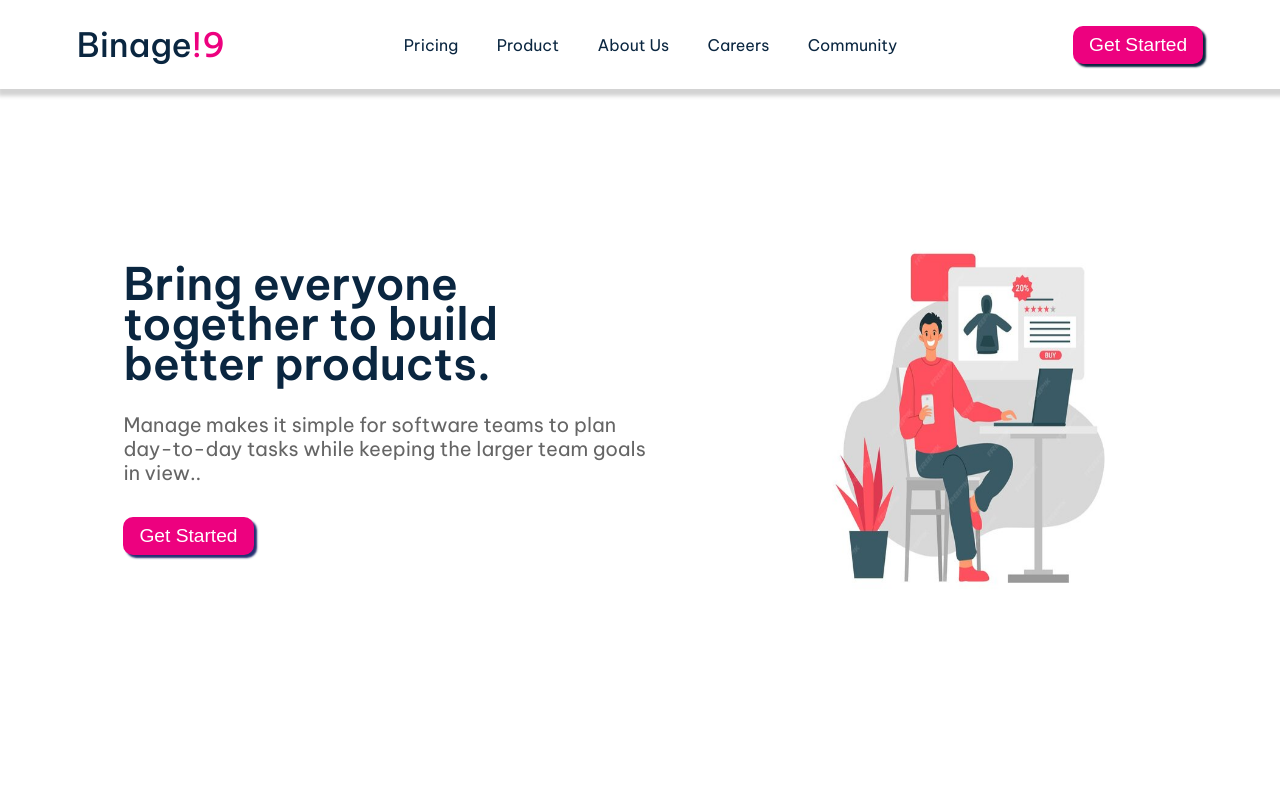
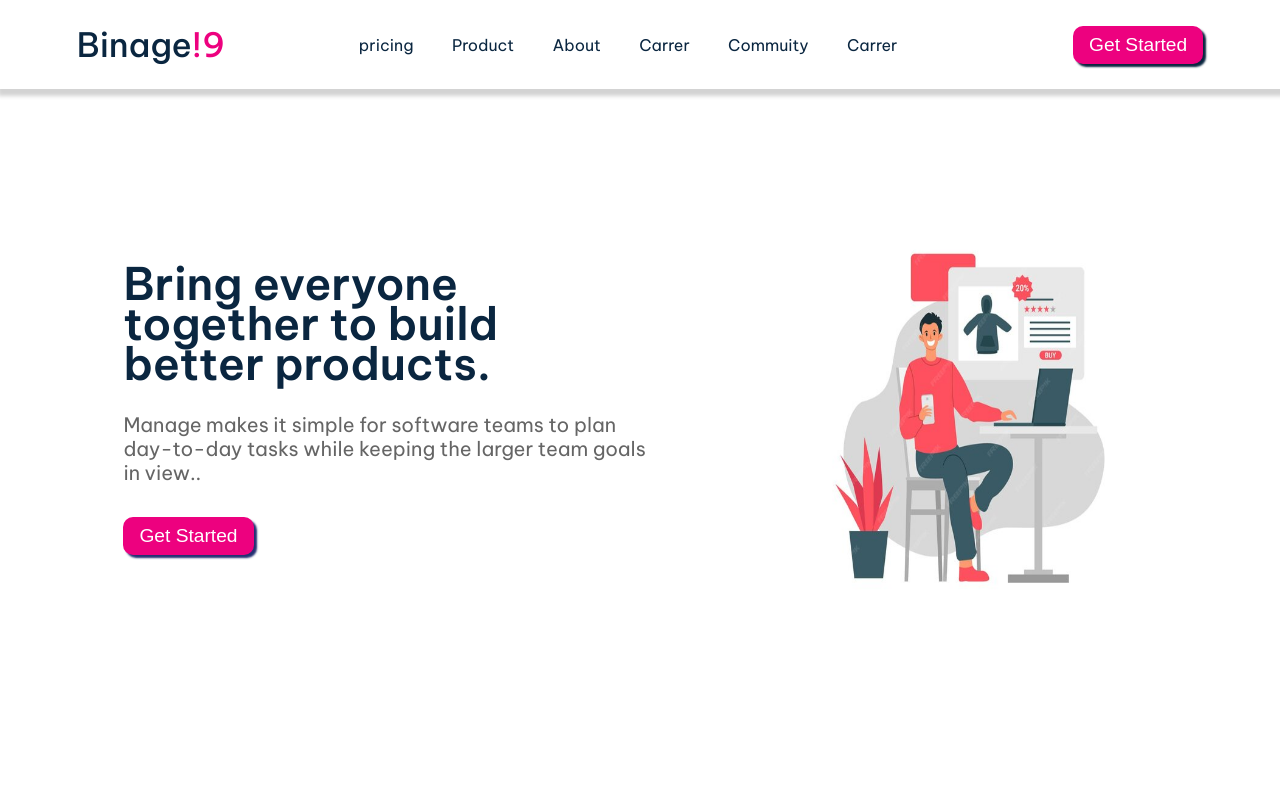
Before and after one commit to mulbahoplanojames/Binage-9, a React (Vite) app: page / in a window 1280 px wide. Shown: the top 800 px of the page. Built offline with nearby package versions, Linux system fonts and the light colour scheme.

Commit message:
Added some Improvement

```diff
--- a/src/App.jsx
+++ b/src/App.jsx
@@ -1,4 +1,3 @@
-import React from "react";
 import Navbar from "./Layouts/Navbar/Navbar";
 import Home from "./Pages/Home";
 import Price from "./Pages/Price.jsx";
--- a/src/Components/Team/Team.jsx
+++ b/src/Components/Team/Team.jsx
@@ -1,11 +1,6 @@
-import React from "react";
 import styled from "styled-components";
 import Styles from "/src/Components/Team_Card/Team_Card.module.css";
 import Team_Card from "../Team_Card/Team_Card";
-import Team1 from "/src/assets/Images/oplano.jpeg.jpg";
-import Team2 from "/src/assets/Images/stephen.jpg";
-import Team3 from "/src/assets/Images/wilma.jpg";
-import Team4 from "/src/assets/Images/Img5.jpg";
 import team_data from "../../Data/TeamData/TeamData";
 
 const Title = styled.h1`
--- a/src/Components/Testimonial/ClientCard/Client_Card.jsx
+++ b/src/Components/Testimonial/ClientCard/Client_Card.jsx
@@ -1,4 +1,3 @@
-import React from "react";
 import styled from "styled-components";
 
 const Card_Wripper = styled.div({
@@ -37,7 +36,9 @@ const Client_Card = (props) => {
   return (
     <>
       <Card_Wripper>
-        <Client_img>{client_img}</Client_img>
+        <Client_img>
+          <img src={client_img} style={{ width: "100%", height: "100%" }} />
+        </Client_img>
         <Client_name>{client_name}</Client_name>
         <Client_Testimonial>{client_testimonial}</Client_Testimonial>
       </Card_Wripper>
--- a/src/Components/Testimonial/Testimonial.jsx
+++ b/src/Components/Testimonial/Testimonial.jsx
@@ -1,7 +1,7 @@
-import React from "react";
 import styled from "styled-components";
+import ButtonMain from "/src/UI/Buttons/ButtonMian.jsx";
 import Client_Card from "./ClientCard/Client_Card";
-import ButtonMain from "/src/UI/Buttons/ButtonMian.jsx";
+import clientTestimonial from "../../Data/ClientData/ClientData";
 
 const Testimonaial = styled.div({
   padding: "2rem 0px",
@@ -22,11 +22,6 @@ const Testimonaial_Wripper = styled.div({
   flexWrap: "wrap",
 });
 
-const Image = styled.img({
-  width: "100%",
-  height: "100%",
-});
-
 const Button_wripper = styled.div`
   margin: 3% 0px 2% 46%;
 
@@ -39,31 +34,21 @@ const Testimonial = () => {
   return (
     <>
       <Testimonaial>
-        <Title>What they've said</Title>
+        <Title>What they&apos;ve said</Title>
 
         <Testimonaial_Wripper>
-          <Client_Card
-            client_name={"Anisha Li"}
-            client_img={<Image src="/src/assets/Images/avatar-ali.png" />}
-            client_testimonial={
-              "“BInage!9 has supercharged our team’s workflow. The ability to maintain visibility on larger milestones at all times keeps everyone motivated.”"
-            }
-          />
-          <Client_Card
-            client_name={"Ali Bravo"}
-            client_img={<Image src="/src/assets/Images/avatar-anisha.png" />}
-            client_testimonial={
-              "“We have been able to cancel so many other subscriptions since using Binage!9. There is no more cross-channel confusion and everyone is much more focused.”"
-            }
-          />
-          <Client_Card
-            client_name={"Richard Watts"}
-            client_img={<Image src="/src/assets/Images/avatar-richard.png" />}
-            client_testimonial={
-              "Biname!9 allows us to provide structure and process. It keeps us organized and focused. I can’t stop recommending them to everyone I talk to!”"
-            }
-          />
+          {clientTestimonial.map((testimonial) => {
+            return (
+              <Client_Card
+                key={testimonial.id}
+                client_name={testimonial.name}
+                client_img={testimonial.image}
+                client_testimonial={testimonial.description}
+              />
+            );
+          })}
         </Testimonaial_Wripper>
+
         <Button_wripper>
           <a href="/">
             <ButtonMain />
--- /dev/null
+++ b/src/Constant/Constant.js
@@ -0,0 +1,10 @@
+const Navlinks = [
+  { href: "/pricing", label: "pricing" },
+  { href: "/product", label: "Product" },
+  { href: "/about", label: "About" },
+  { href: "/carrer", label: "Carrer" },
+  { href: "/community", label: "Commuity" },
+  { href: "/carrer", label: "Carrer" },
+];
+
+export default Navlinks;
--- /dev/null
+++ b/src/Data/ClientData/ClientData.js
@@ -0,0 +1,36 @@
+import Client1 from "/src/assets/Images/avatar-ali.png";
+import Client2 from "/src/assets/Images/avatar-anisha.png";
+import Client3 from "/src/assets/Images/avatar-richard.png";
+
+const clientTestimonial = [
+  {
+    id: 1,
+    name: "Anisha Li",
+    image: Client1,
+    description:
+      "“BInage!9 has supercharged our team’s workflow. The ability to maintain visibility on larger milestones at all times keeps everyone motivated.”",
+  },
+  {
+    id: 2,
+    name: "Ali Bravo",
+    image: Client2,
+    description:
+      "“We have been able to cancel so many other subscriptions since using Binage!9. There is no more cross-channel confusion and everyone is much more focused.”",
+  },
+  {
+    id: 3,
+    name: "Richard Watts",
+    image: Client3,
+    description:
+      "Biname!9 allows us to provide structure and process. It keeps us organized and focused. I can’t stop recommending them to everyone I talk to!”",
+  },
+  //   {
+  //     id:4,
+  //     name: "Anisha Li",
+  //     image:""
+  //     description:
+  //       "“BInage!9 has supercharged our team’s workflow. The ability to maintain visibility on larger milestones at all times keeps everyone motivated.”",
+  //   },
+];
+
+export default clientTestimonial;
--- a/src/Layouts/Navbar/Navbar.jsx
+++ b/src/Layouts/Navbar/Navbar.jsx
@@ -1,9 +1,10 @@
-import React, { useState } from "react";
+import { useState } from "react";
 import styled from "styled-components";
 import Styles from "/src/Layouts/Navbar/Navbar.module.css";
 import Nav_Button from "../../UI/Nav_Button/Nav_Button";
 import { Link } from "react-router-dom";
 import { MdOutlineMenu, MdOutlineCancel } from "react-icons/md";
+import Navlinks from "../../Constant/Constant";
 
 const Logo = styled.nav({
   fontSize: "2.1rem",
@@ -50,21 +51,13 @@ const Navbar = () => {
 
           <div className={Styles.nav_links} style={navLinksStyle}>
             <ul>
-              <li>
-                <Link to="/pricing">Pricing</Link>
-              </li>
-              <li>
-                <Link to="/product">Product</Link>
-              </li>
-              <li>
-                <Link to="/about">About Us</Link>
-              </li>
-              <li>
-                <Link to="/carrer">Careers</Link>
-              </li>
-              <li>
-                <Link to="/community">Community</Link>
-              </li>
+              {Navlinks.map((navlink) => {
+                return (
+                  <li key={navlink.label}>
+                    <Link to={navlink.href}>{navlink.label}</Link>
+                  </li>
+                );
+              })}
 
               <Link to="/account_opt">
                 <Nav_Button />
--- a/src/Pages/Home.jsx
+++ b/src/Pages/Home.jsx
@@ -1,4 +1,3 @@
-import React from "react";
 import Hero from "/src/Components/Hero/Hero.jsx";
 import About_Us from "../Components/ManageAbout/About_Manage";
 import Testimonial from "../Components/Testimonial/Testimonial";
```
